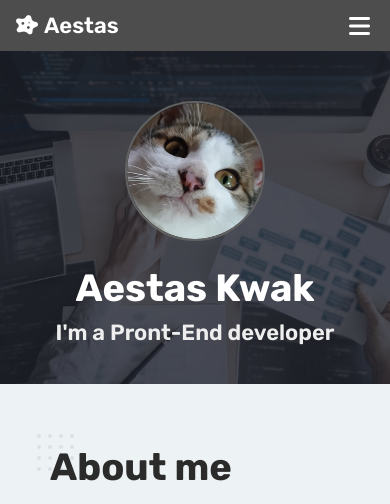
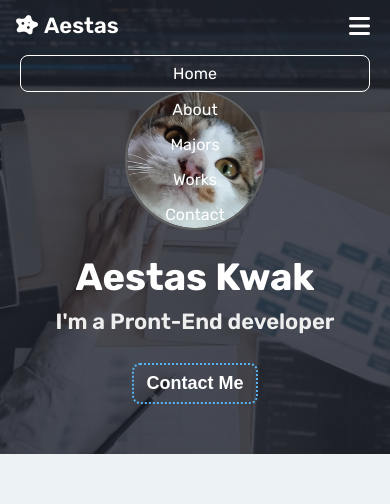
Before and after one commit to BongSeon/portfolio, a plain HTML site: page index.html in a window 390 px wide. Both pictures are taken after a click on the button 359 px from the left and 27 px from the top of the page. Shown: the top 504 px of the page. Drawn offline with Linux system fonts and the light colour scheme.

Commit message:
navbar 스크롤, 클릭에 따른 기능 구현

```diff
--- a/index.html
+++ b/index.html
@@ -24,17 +24,20 @@
       rel="stylesheet"
     />
     <link rel="stylesheet" href="style.css" />
+    <script src="main.js" defer></script>
   </head>
   <body>
     <!-- Navbar -->
-    <nav id="navbar">
+    <nav id="navbar" class="">
       <div class="navbar__logo">
         <i class="fas fa-disease navbar__icon"></i><a href="#">Aestas</a>
       </div>
       <ul class="navbar__menu">
-        <li class="navbar__menu__item active" data-list="#home">Home</li>
-        <li class="navbar__menu__item" data-list="#about">About</li>
-        <li class="navbar__menu__item" data-list="#majors">Majors</li>
+        <li class="navbar__menu__item active" data-link="#home">Home</li>
+        <li class="navbar__menu__item" data-link="#about">About</li>
+        <li class="navbar__menu__item" data-link="#majors">Majors</li>
+        <li class="navbar__menu__item" data-link="#recent">Works</li>
+        <li class="navbar__menu__item" data-link="#contact">Contact</li>
       </ul>
       <!-- Toggle button -->
       <button class="navbar__toggle-btn">
@@ -53,6 +56,7 @@
           />
           <h1 class="home__title">Aestas Kwak</h1>
           <h2>I'm a <span class="text-scaling">Pront-End developer</span></h2>
+          <button class="home__contact">Contact Me</button>
         </div>
       </div>
     </section>
--- /dev/null
+++ b/main.js
@@ -0,0 +1,52 @@
+"use strict";
+let navbarDark = false;
+// Make navbar transparent when it is on the top
+const navbar = document.querySelector("#navbar");
+const navbarHeight = navbar.getBoundingClientRect().height;
+document.addEventListener("scroll", () => {
+  if (!navbarDark && window.scrollY > navbarHeight / 2) {
+    navbarDark = true;
+    navbar.classList.add("navbar--dark");
+  } else if (navbarDark && window.scrollY < navbarHeight / 2) {
+    navbarDark = false;
+    navbar.classList.remove("navbar--dark");
+  }
+});
+
+// Handle scrolling when tapping on the navbar menu
+const navbarMenu = document.querySelector(".navbar__menu");
+navbarMenu.addEventListener("click", (event) => {
+  const target = event.target;
+  const link = target.dataset.link;
+  if (link != null) {
+    // console.log(link);
+    scrollIntoView(link);
+  }
+});
+
+// Navbar toggle button for small screen
+const navbarToggleBtn = document.querySelector(".navbar__toggle-btn");
+navbarToggleBtn.addEventListener("click", () => {
+  navbarMenu.classList.toggle("open");
+});
+
+// Handle click on "contact me" button on home
+const contactMeButton = document.querySelector(".home__contact");
+contactMeButton.addEventListener("click", () => {
+  scrollIntoView("#contact");
+});
+
+// Make home slowly fade to transparent as the window scrolls down
+
+// Show "arrow up" button when scrolling down
+
+// Handle click on the "arrow up" button
+
+// Projects
+
+// Remove selection from the previous item and select the new one
+
+function scrollIntoView(selector) {
+  const scrollTo = document.querySelector(selector);
+  scrollTo.scrollIntoView({ behavior: "smooth" });
+}
--- a/style.css
+++ b/style.css
@@ -107,11 +107,20 @@ p {
 
 /* Navbar */
 #navbar {
+  position: fixed;
+  width: 100%;
   display: flex;
   justify-content: space-between;
   align-items: center;
   padding: 5px 22px;
+  background-color: transparent;
+  transition: all var(--animation-duration) ease-in-out;
+  z-index: 1;
+}
+
+#navbar.navbar--dark {
   background-color: var(--color-dark-grey);
+  padding: 0px 22px;
 }
 
 .navbar__logo {
@@ -154,6 +163,7 @@ p {
   font-size: 24px;
   color: var(--color-white);
   display: none;
+  transition: all var(--animation-duration) ease-in-out;
 }
 
 /* Home */
@@ -163,12 +173,11 @@ p {
 }
 .home__wrap {
   background-color: #191c29a7;
-  padding: 30px;
+  padding: 70px 30px 30px 30px;
 }
 
 #home h2 {
   color: var(--color-light-white);
-  /* text-shadow: 0 0 3px #ffffffff, 0 0 6px rgba(140, 140, 230, 0.523); */
 }
 
 .home__avatar {
@@ -192,15 +201,15 @@ p {
   color: var(--color-white);
   font-size: var(--font-regular);
   font-weight: var(--weight-bold);
-  margin: 24px;
+  margin: 20px;
   padding: 8px 12px;
-  border: 2px solid var(--color-white);
+  border: 2px dotted var(--color-blue);
   border-radius: var(--size-border-radius);
 }
 
 /* Section common */
 .section {
-  padding: 30px 40px;
+  padding: 60px 40px;
   text-align: center;
   margin: auto;
   background: var(--color-subtle-grey);
@@ -355,7 +364,6 @@ p {
 }
 
 .card::after {
-  /* display: none; */
   position: absolute;
   content: "";
   left: 0;
@@ -419,7 +427,6 @@ p {
 }
 
 /* Recent Works */
-
 .work__categories {
   text-align: left;
 }
@@ -470,8 +477,6 @@ p {
 
 .project__img {
   width: 115%;
-  /* background-position: center/cover;
-  background-repeat: no-repeat; */
   align-self: center;
 }
 
@@ -592,7 +597,6 @@ p {
 
 /* Contact */
 #contact {
-  /* position: relative; */
   background: none;
 }
 
@@ -619,8 +623,16 @@ p {
 
 /* For below 768px screen width */
 @media screen and (max-width: 768px) {
+  #navbar.navbar--dark {
+    padding: 8px 22px;
+  }
+
   .navbar__toggle-btn {
     display: block;
+  }
+
+  .navbar--dark .navbar__toggle-btn {
+    top: 8px;
   }
 
   #navbar {
@@ -634,6 +646,10 @@ p {
     text-align: center;
     width: 100%;
     display: none;
+  }
+
+  .navbar__menu.open {
+    display: block;
   }
 
   .about__right {
```
